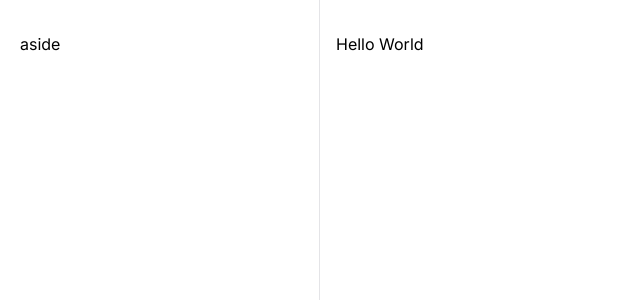
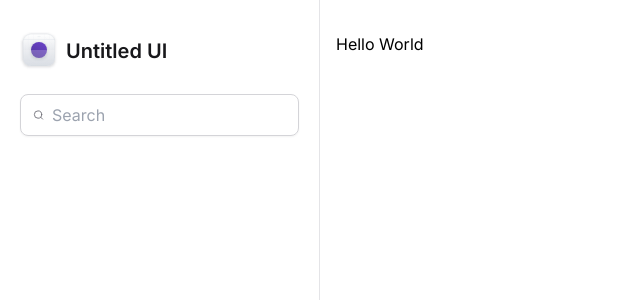
Before and after one commit to Marcelllombm/tailwind-next, a Next.js app: page / in a window 1280 px wide. Shown: the top 300 px of the page, without its empty margins (0-640 px from the left). Built offline with nearby package versions, Linux system fonts and the light colour scheme.

Commit message:
feat: logo e input de busca

```diff
--- a/package.json
+++ b/package.json
@@ -9,9 +9,11 @@
     "lint": "next lint"
   },
   "dependencies": {
+    "lucide-react": "^0.427.0",
     "next": "14.2.5",
     "react": "^18",
-    "react-dom": "^18"
+    "react-dom": "^18",
+    "react-icons-kit": "^2.0.0"
   },
   "devDependencies": {
     "@rocketseat/eslint-config": "^2.2.2",
--- a/src/app/layout.tsx
+++ b/src/app/layout.tsx
@@ -1,6 +1,7 @@
 import type { Metadata } from 'next'
 import { Inter } from 'next/font/google'
 import './globals.css'
+import { Sidebar } from '@/components/Sidebar'
 
 const inter = Inter({ subsets: ['latin'] })
 
@@ -17,7 +18,7 @@
     <html lang="en">
       <body className={inter.className}>
         <div className="grid min-h-screen grid-cols-twoColumns">
-          <aside className="border-r border-zinc-200 px-5 py-8">aside</aside>
+          <Sidebar />
           <main className="px-4 pb-12 pt-8">{children}</main>
         </div>
       </body>
--- /dev/null
+++ b/src/components/Sidebar/Logo.tsx
@@ -0,0 +1,209 @@
+export function Logo() {
+  return (
+    <strong className="flex items-center gap-2  text-xl font-semibold text-zinc-900">
+      <svg
+        width={38}
+        height={38}
+        viewBox="0 0 38 38"
+        fill="none"
+        xmlns="http://www.w3.org/2000/svg"
+      >
+        <g filter="url(#filter0_dd_22835_307)">
+          <g clipPath="url(#clip0_22835_307)">
+            <rect x={3} y={2} width={32} height={32} rx={8} fill="#fff" />
+            <rect
+              x={3}
+              y={2}
+              width={32}
+              height={32}
+              rx={8}
+              fill="url(#paint0_linear_22835_307)"
+            />
+            <path
+              fillRule="evenodd"
+              clipRule="evenodd"
+              d="M19 4.039c-7.71 0-13.961 6.25-13.961 13.961 0 7.71 6.25 13.961 13.961 13.961 7.71 0 13.961-6.25 13.961-13.961 0-7.71-6.25-13.961-13.961-13.961zM4.961 18c0-7.753 6.286-14.039 14.039-14.039S33.039 10.247 33.039 18 26.753 32.039 19 32.039 4.961 25.753 4.961 18z"
+              fill="#D0D5DD"
+            />
+            <path
+              fillRule="evenodd"
+              clipRule="evenodd"
+              d="M19 14.078a3.922 3.922 0 100 7.845 3.922 3.922 0 000-7.845zM15 18a4 4 0 118 0 4 4 0 01-8 0z"
+              fill="#D0D5DD"
+            />
+            <path
+              fillRule="evenodd"
+              clipRule="evenodd"
+              d="M19 15.32a2.68 2.68 0 100 5.36 2.68 2.68 0 000-5.36zM16.243 18a2.757 2.757 0 115.514 0 2.757 2.757 0 01-5.514 0z"
+              fill="#D0D5DD"
+            />
+            <path d="M18.961 2h.078v32h-.078V2z" fill="#D0D5DD" />
+            <path d="M35 17.96v.079H3v-.078h32z" fill="#D0D5DD" />
+            <path
+              d="M29.602 2h.078v32h-.078V2zM13.64 2h.078v32h-.077V2zM24.282 2h.077v32h-.077V2zM8.32 2h.078v32H8.32V2z"
+              fill="#D0D5DD"
+            />
+            <path
+              d="M35 28.602v.077H3v-.077h32zM35 12.64v.078H3v-.077h32zM35 23.281v.078H3v-.078h32zM35 7.32v.078H3V7.32h32z"
+              fill="#D0D5DD"
+            />
+            <g filter="url(#filter1_dd_22835_307)">
+              <circle
+                cx={19}
+                cy={18}
+                r={8}
+                fill="url(#paint1_linear_22835_307)"
+              />
+            </g>
+            <g filter="url(#filter2_b_22835_307)">
+              <path
+                d="M3 18h32v3.2c0 4.48 0 6.72-.872 8.432a8 8 0 01-3.496 3.496C28.92 34 26.68 34 22.2 34h-6.4c-4.48 0-6.72 0-8.432-.872a8 8 0 01-3.496-3.496C3 27.92 3 25.68 3 21.2V18z"
+                fill="#fff"
+                fillOpacity={0.2}
+              />
+            </g>
+          </g>
+          <rect
+            x={3.15}
+            y={2.15}
+            width={31.7}
+            height={31.7}
+            rx={7.85}
+            stroke="#D0D5DD"
+            strokeWidth={0.3}
+          />
+        </g>
+        <defs>
+          <filter
+            id="filter0_dd_22835_307"
+            x={0}
+            y={0}
+            width={38}
+            height={38}
+            filterUnits="userSpaceOnUse"
+            colorInterpolationFilters="sRGB"
+          >
+            <feFlood floodOpacity={0} result="BackgroundImageFix" />
+            <feColorMatrix
+              in="SourceAlpha"
+              values="0 0 0 0 0 0 0 0 0 0 0 0 0 0 0 0 0 0 127 0"
+              result="hardAlpha"
+            />
+            <feOffset dy={1} />
+            <feGaussianBlur stdDeviation={1} />
+            <feColorMatrix values="0 0 0 0 0.0627451 0 0 0 0 0.0941176 0 0 0 0 0.156863 0 0 0 0.06 0" />
+            <feBlend
+              in2="BackgroundImageFix"
+              result="effect1_dropShadow_22835_307"
+            />
+            <feColorMatrix
+              in="SourceAlpha"
+              values="0 0 0 0 0 0 0 0 0 0 0 0 0 0 0 0 0 0 127 0"
+              result="hardAlpha"
+            />
+            <feOffset dy={1} />
+            <feGaussianBlur stdDeviation={1.5} />
+            <feColorMatrix values="0 0 0 0 0.0627451 0 0 0 0 0.0941176 0 0 0 0 0.156863 0 0 0 0.1 0" />
+            <feBlend
+              in2="effect1_dropShadow_22835_307"
+              result="effect2_dropShadow_22835_307"
+            />
+            <feBlend
+              in="SourceGraphic"
+              in2="effect2_dropShadow_22835_307"
+              result="shape"
+            />
+          </filter>
+          <filter
+            id="filter1_dd_22835_307"
+            x={8}
+            y={8}
+            width={22}
+            height={22}
+            filterUnits="userSpaceOnUse"
+            colorInterpolationFilters="sRGB"
+          >
+            <feFlood floodOpacity={0} result="BackgroundImageFix" />
+            <feColorMatrix
+              in="SourceAlpha"
+              values="0 0 0 0 0 0 0 0 0 0 0 0 0 0 0 0 0 0 127 0"
+              result="hardAlpha"
+            />
+            <feOffset dy={1} />
+            <feGaussianBlur stdDeviation={1} />
+            <feColorMatrix values="0 0 0 0 0.0627451 0 0 0 0 0.0941176 0 0 0 0 0.156863 0 0 0 0.06 0" />
+            <feBlend
+              in2="BackgroundImageFix"
+              result="effect1_dropShadow_22835_307"
+            />
+            <feColorMatrix
+              in="SourceAlpha"
+              values="0 0 0 0 0 0 0 0 0 0 0 0 0 0 0 0 0 0 127 0"
+              result="hardAlpha"
+            />
+            <feOffset dy={1} />
+            <feGaussianBlur stdDeviation={1.5} />
+            <feColorMatrix values="0 0 0 0 0.0627451 0 0 0 0 0.0941176 0 0 0 0 0.156863 0 0 0 0.1 0" />
+            <feBlend
+              in2="effect1_dropShadow_22835_307"
+              result="effect2_dropShadow_22835_307"
+            />
+            <feBlend
+              in="SourceGraphic"
+              in2="effect2_dropShadow_22835_307"
+              result="shape"
+            />
+          </filter>
+          <filter
+            id="filter2_b_22835_307"
+            x={-2}
+            y={13}
+            width={42}
+            height={26}
+            filterUnits="userSpaceOnUse"
+            colorInterpolationFilters="sRGB"
+          >
+            <feFlood floodOpacity={0} result="BackgroundImageFix" />
+            <feGaussianBlur in="BackgroundImageFix" stdDeviation={2.5} />
+            <feComposite
+              in2="SourceAlpha"
+              operator="in"
+              result="effect1_backgroundBlur_22835_307"
+            />
+            <feBlend
+              in="SourceGraphic"
+              in2="effect1_backgroundBlur_22835_307"
+              result="shape"
+            />
+          </filter>
+          <linearGradient
+            id="paint0_linear_22835_307"
+            x1={19}
+            y1={2}
+            x2={19}
+            y2={34}
+            gradientUnits="userSpaceOnUse"
+          >
+            <stop stopColor="#fff" />
+            <stop offset={1} stopColor="#D0D5DD" />
+          </linearGradient>
+          <linearGradient
+            id="paint1_linear_22835_307"
+            x1={15}
+            y1={26}
+            x2={23}
+            y2={10}
+            gradientUnits="userSpaceOnUse"
+          >
+            <stop stopColor="#53389E" />
+            <stop offset={1} stopColor="#6941C6" />
+          </linearGradient>
+          <clipPath id="clip0_22835_307">
+            <rect x={3} y={2} width={32} height={32} rx={8} fill="#fff" />
+          </clipPath>
+        </defs>
+      </svg>
+      <span>Untitled UI</span>
+    </strong>
+  )
+}
--- /dev/null
+++ b/src/components/Sidebar/index.tsx
@@ -0,0 +1,19 @@
+import { Search } from 'lucide-react'
+
+import { Logo } from './Logo'
+
+export function Sidebar() {
+  return (
+    <aside className="border-r border-zinc-200 px-5 py-8 space-y-6">
+      <Logo />
+
+      <div className="flex w-full items-center gap-2 rounded-lg border border-zinc-300 px-3 py-2 shadow-sm">
+        <Search className="w-5 h-5 text-zinc-500" />
+        <input
+          className="flex-1 border-0 bg-transparent p-0 text-zinc-900  planceholder-zinc-600"
+          placeholder="Search"
+        />
+      </div>
+    </aside>
+  )
+}
```
Also changed, not shown: tsconfig.json (+18 -4 lines), 1 other file (tests, documents, lock files or other folders).
